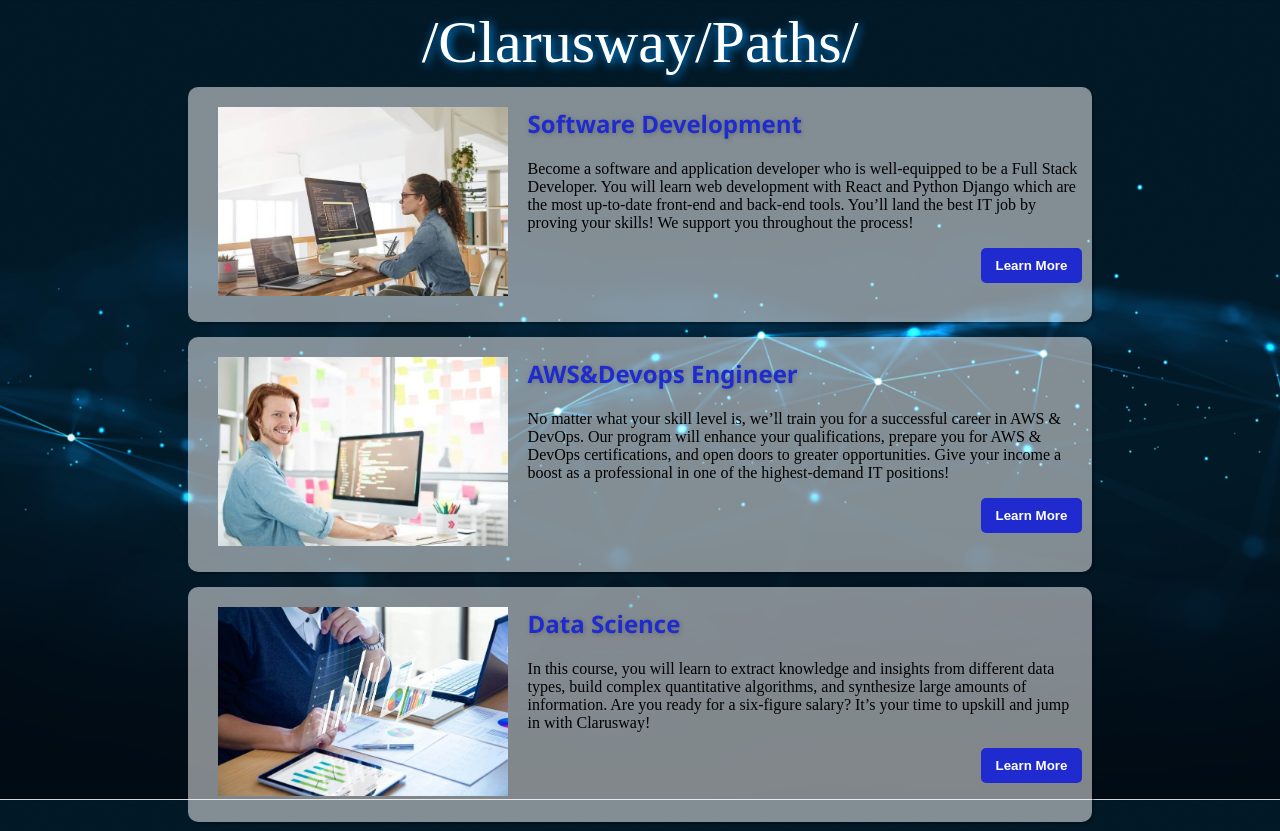
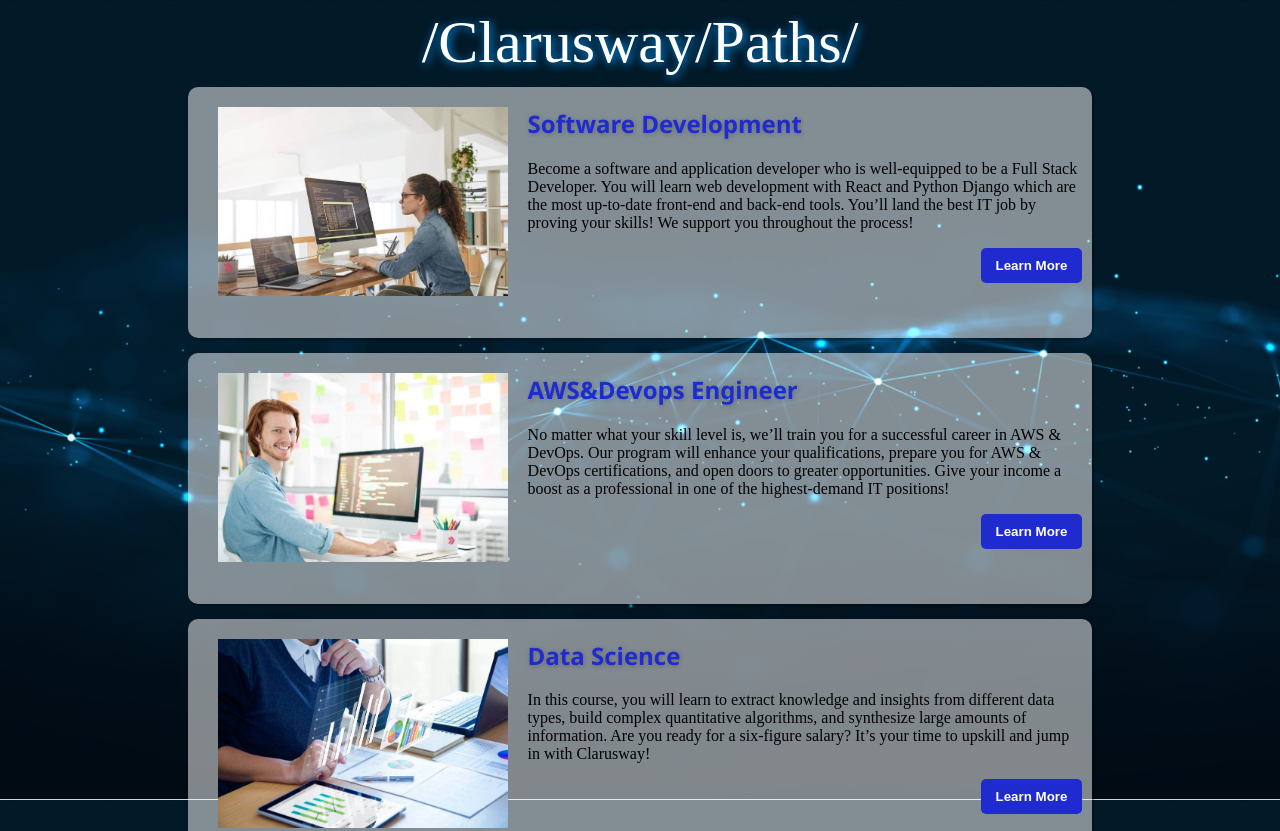
Before and after one commit to batureren/19_December_2022_Website_Layout, a plain HTML site: page index.html in a window 1280 px wide. Shown: the top 831 px of the page. Drawn offline with Linux system fonts and the light colour scheme; a web font is replaced by a local one.

Commit message:
Changed the min-height

```diff
--- a/index.css
+++ b/index.css
@@ -15,7 +15,8 @@ body{
 
 .border{
     width: 70%;
-    height: 145px;
+    min-width: 766px;
+    min-height: 145px;
     margin-left: auto;
     margin-right: auto;
     margin-top: 10px;
```
